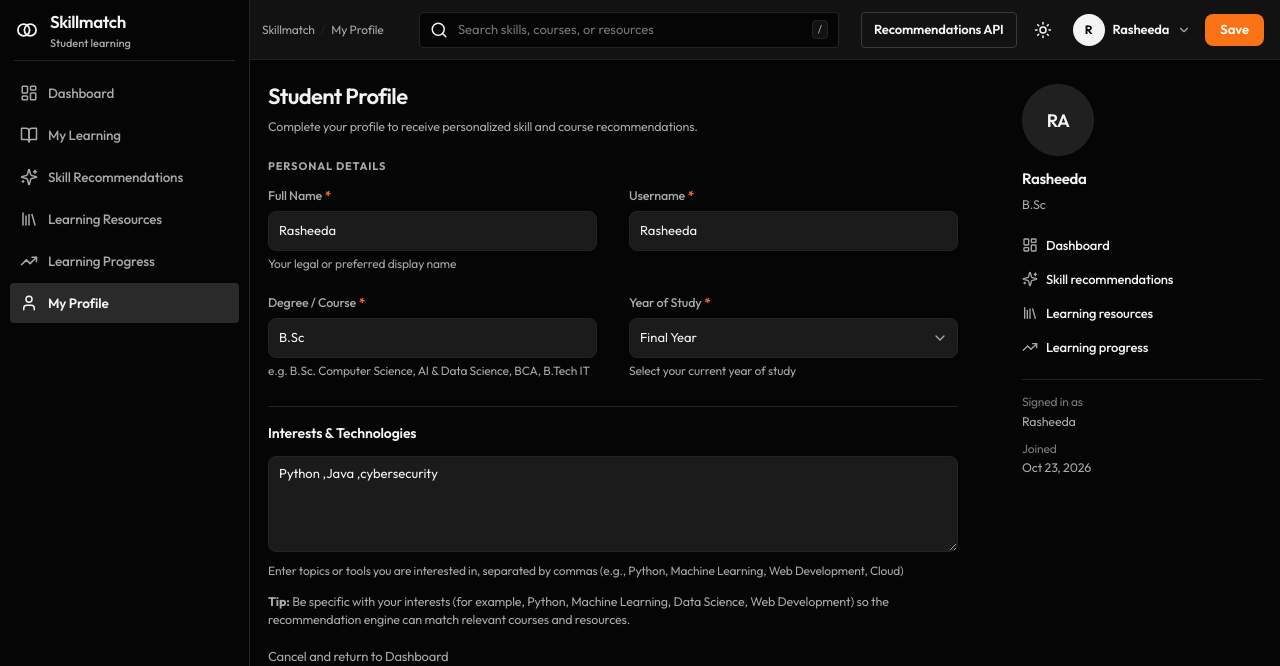
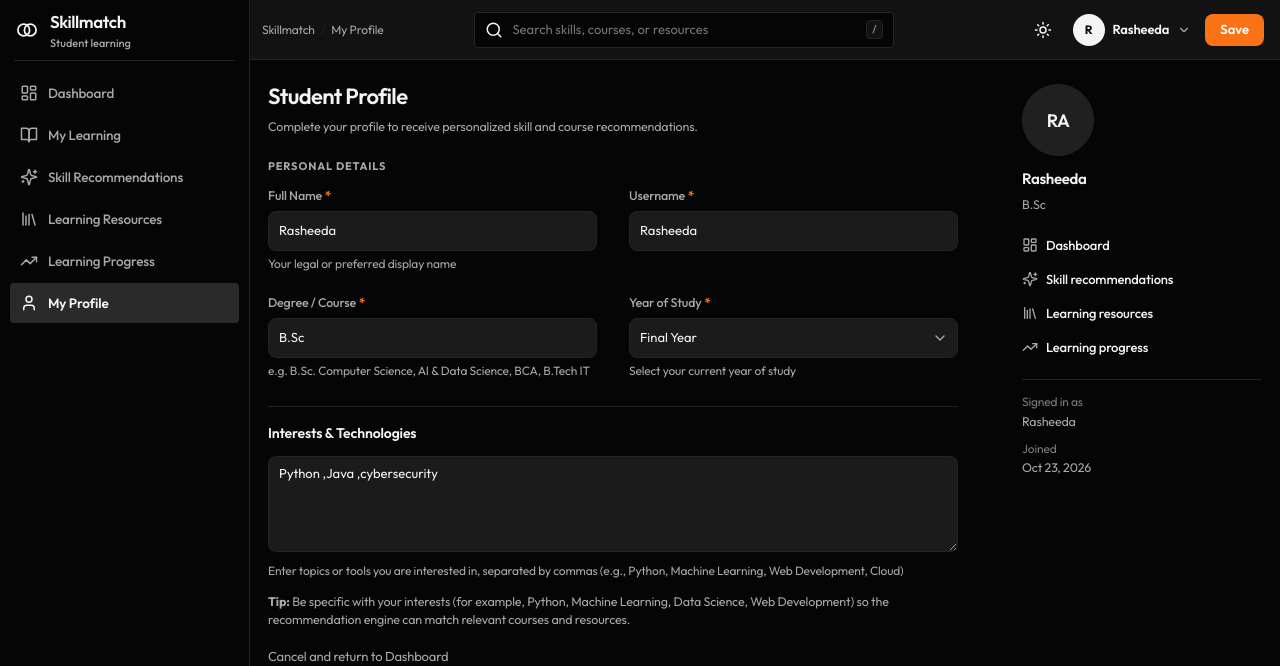
Before and after one commit to thahajnisha95-rgb/Machine-Learning, a Django app: page /profile/edit/ in a window 1280 px wide. Shown: the top 666 px of the page. Run offline with Django 5.2, Linux system fonts and the light colour scheme; a user stored in the database is signed in; data comes from the database, SQL or seed files in the repository.

Commit message:
Remove Recommendations API button from topnav completely

```diff
--- a/ML Project/accounts/templates/accounts/partials/topnav.html
+++ b/ML Project/accounts/templates/accounts/partials/topnav.html
@@ -20,10 +20,6 @@
     </form>
 
     <div class="topnav-actions">
-        <a class="btn btn-ghost btn-api" href="{% url 'api_recommendations' %}" target="_blank" rel="noopener noreferrer">
-            <span class="api-full">Recommendations API</span>
-            <span class="api-short">API</span>
-        </a>
         <button type="button" id="theme-toggle" class="icon-btn" aria-pressed="false" aria-label="Switch to dark theme">
             <svg class="icon icon-moon" aria-hidden="true"><use href="#i-moon"></use></svg>
             <svg class="icon icon-sun" aria-hidden="true"><use href="#i-sun"></use></svg>
```
